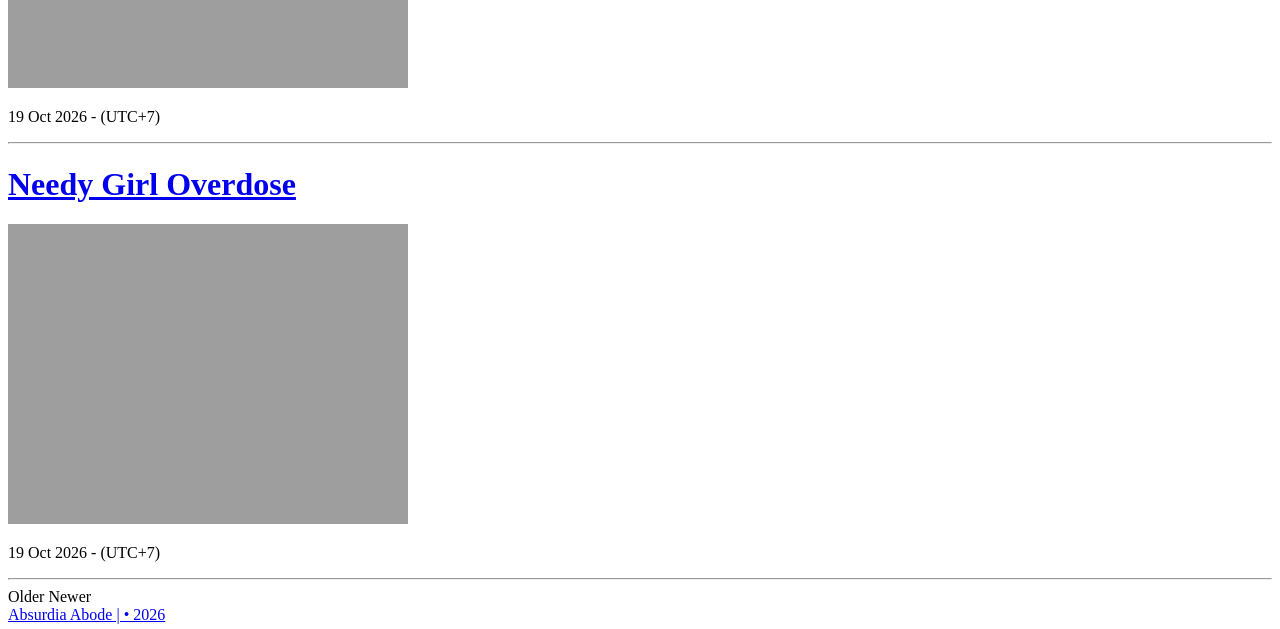
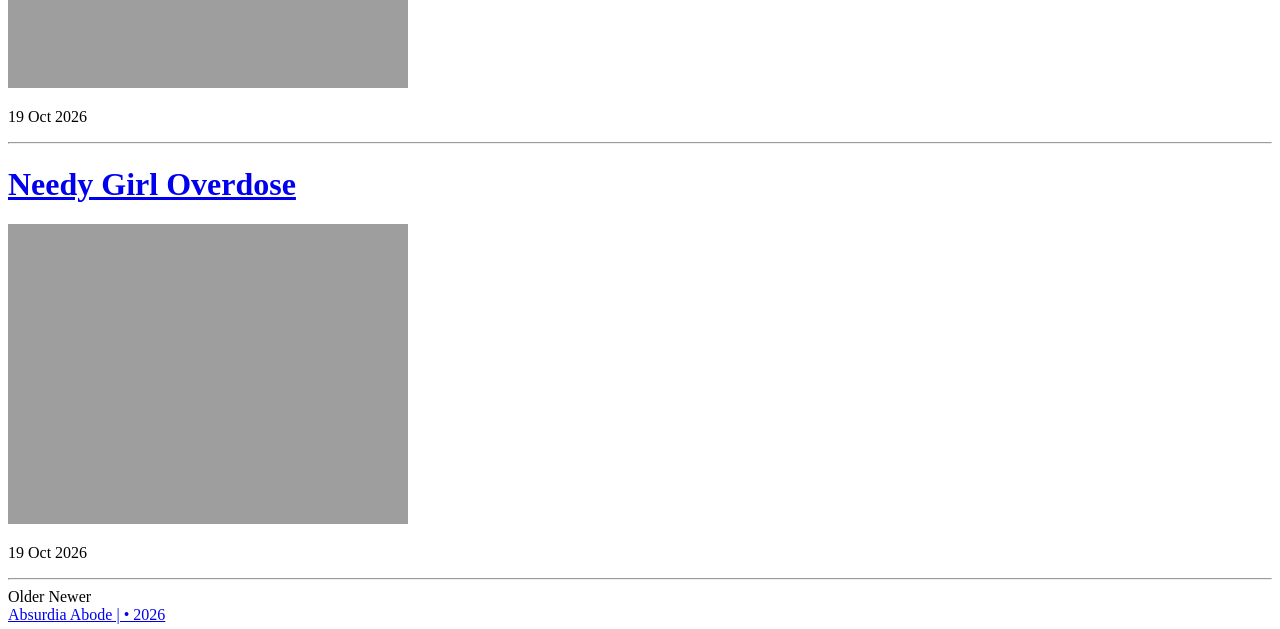
Before and after one commit to Fafau06/fafau06.github.io, a Jekyll site: the page built from slashes/filmroll.md, in a window 1280 px wide. Shown: the part 539-1168 px from the top of the page. Built offline with Jekyll 4.4.1, drawn with Linux system fonts in a browser that asks for light colours; a script that is not in the unit is left out; the list of posts is cut into pages by our own code.

Commit message:
Update film.html

```diff
--- a/_layouts/film.html
+++ b/_layouts/film.html
@@ -19,7 +19,7 @@
     {% endif %}
     <p>
       {{ post.summary | strip.html }}
-      <span class="post-date"><a class="border" href="{{ site.github.url }}{{ post.url }}"><i class="icon icon-comment" aria-hidden="true"></i></a>    <i class="icon icon-calendar" aria-hidden="true"></i> {{ post.date | date_to_string }} - <i class="icon icon-clock" aria-hidden="true"></i> {{ post.hour }} (UTC+7)</span>
+      <span class="post-date"><i class="icon icon-calendar" aria-hidden="true"></i> {{ post.date | date_to_string }}</span>
     </p>
     <hr>
   </div>
```
